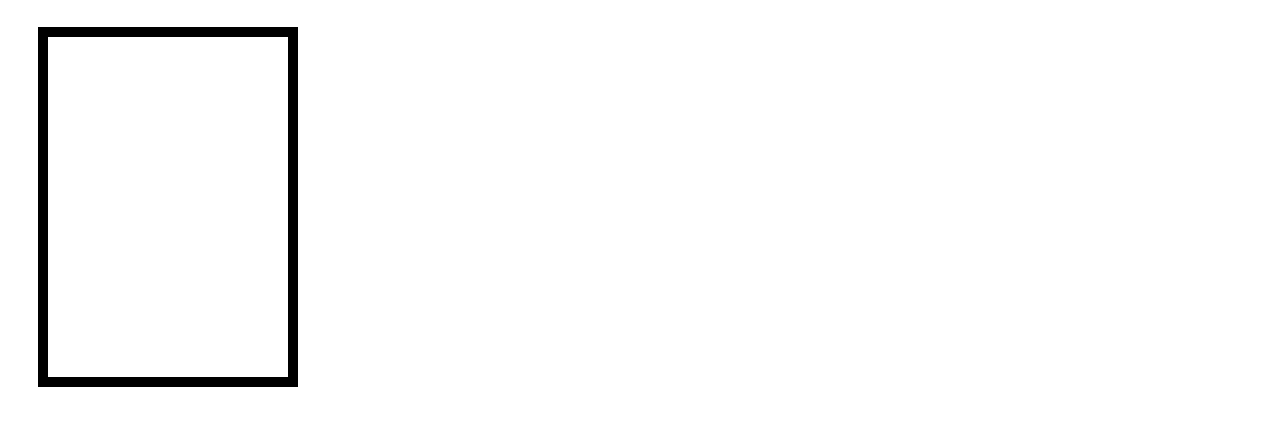
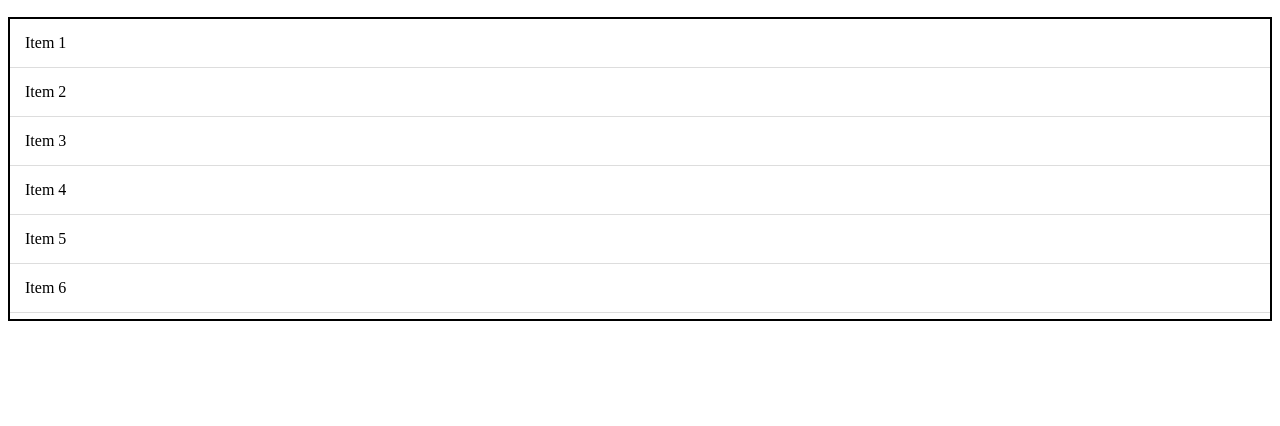
Before and after one commit to acciojob/infinite-scroll-satya643, a website: page main.html in a window 1280 px wide. Shown: the part 50-476 px from the top of the page. Drawn offline with Linux system fonts and the light colour scheme.

Commit message:
created a submission

```diff
--- a/main.html
+++ b/main.html
@@ -1,18 +1,26 @@
 <!DOCTYPE html>
 <html lang="en">
-  <head>
-    <meta charset="UTF-8" />
-    <meta http-equiv="X-UA-Compatible" content="IE=edge" />
-    <meta name="viewport" content="width=device-width, initial-scale=1.0" />
-    <link rel="stylesheet" href="./styles.css" type="text/css" />
-
-    <title>Document</title>
-  </head>
-  <body>
-    <h2>Infinite Scroll</h2>
-    <main>
-      <ol id="infi-list"></ol>
-    </main>
-    <script src="./script.js"></script>
-  </body>
+<head>
+  <meta charset="UTF-8">
+  <title>Infinite Scroll</title>
+  <style>
+    #infinite-list {
+      height: 300px;
+      overflow-y: auto;
+      border: 2px solid black;
+      padding: 0;
+      margin: 0;
+      list-style: none;
+    }
+    #infinite-list li {
+      padding: 15px;
+      border-bottom: 1px solid #ddd;
+    }
+  </style>
+</head>
+<body>
+  <h2>Infinite Scroll</h2>
+  <ul id="infinite-list"></ul>
+  <script src="script.js"></script>
+</body>
 </html>
--- a/script.js
+++ b/script.js
@@ -1 +1,24 @@
 //your code here!
+const list = document.getElementById("infinite-list");
+
+let itemCount = 0;
+
+// Function to add items
+function addItems(num) {
+  for (let i = 0; i < num; i++) {
+    itemCount++;
+    const li = document.createElement("li");
+    li.textContent = `Item ${itemCount}`;
+    list.appendChild(li);
+  }
+}
+
+// Add 10 default items
+addItems(10);
+
+// Detect scroll to bottom
+list.addEventListener("scroll", () => {
+  if (list.scrollTop + list.clientHeight >= list.scrollHeight) {
+    addItems(2); // add 2 more items
+  }
+});
--- a/styles.css
+++ /dev/null
@@ -1,16 +0,0 @@
-#infi-list {
-  width: 200px;
-  height: 300px;
-  overflow: auto;
-
-  margin: 30px;
-  padding: 20px;
-  border: 10px solid black;
-}
-li {
-  padding: 10px;
-  list-style-type: none;
-}
-li:hover {
-  background: #ccc;
-}
```
